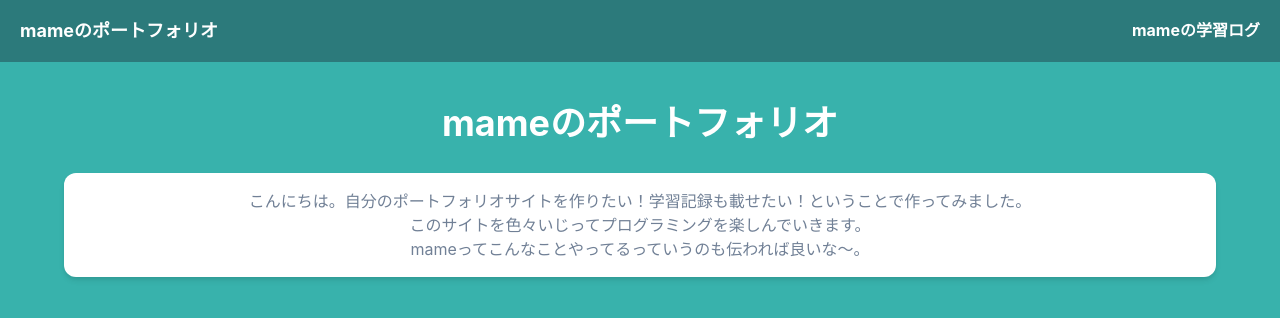
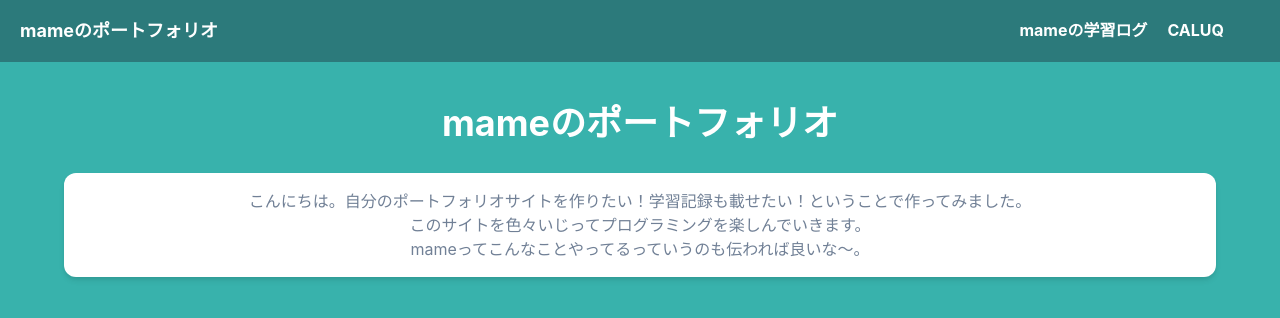
Before and after one commit to sh-go/portfolio, a React (Create React App) app: page / in a window 1280 px wide. Shown: the top 318 px of the page. Built offline with nearby package versions, Linux system fonts and the light colour scheme.

Commit message:
add CALUQ to header

```diff
--- a/src/components/CategoryList.tsx
+++ b/src/components/CategoryList.tsx
@@ -1,4 +1,4 @@
-import { Heading, Stack } from "@chakra-ui/react";
+import { Box, Heading, Stack } from "@chakra-ui/react";
 import { Link } from "react-router-dom";
 import { HoverLink } from "./HoverLink";
 
@@ -15,13 +15,19 @@ export const CategoryList = () => {
 		>
 			<Heading fontSize="xl">カテゴリー</Heading>
 			<HoverLink>
-				<Link to="/daily/category/study">学習内容</Link>
+				<Box fontWeight="semibold">
+					<Link to="/daily/category/study">学習内容</Link>
+				</Box>
 			</HoverLink>
 			<HoverLink>
-				<Link to="/daily/category/want">やりたいこと</Link>
+				<Box fontWeight="semibold">
+					<Link to="/daily/category/want">やりたいこと</Link>
+				</Box>
 			</HoverLink>
 			<HoverLink>
-				<Link to="/daily/category/link">参考になったリンク集</Link>
+				<Box fontWeight="semibold">
+					<Link to="/daily/category/link">参考になったリンク集</Link>
+				</Box>
 			</HoverLink>
 		</Stack>
 	);
--- a/src/components/DailyContent.tsx
+++ b/src/components/DailyContent.tsx
@@ -15,7 +15,7 @@ type Props = {
 };
 
 export const DailyContent: FC<Props> = (props) => {
-	const { id, date, study, want, evaluation } = props;
+	const { id, date, study, evaluation } = props;
 
 	return (
 		<>
--- a/src/pages/Header.tsx
+++ b/src/pages/Header.tsx
@@ -1,17 +1,34 @@
-import { Box, Heading, HStack, Spacer } from "@chakra-ui/react";
+import {
+	Box,
+	Heading,
+	HStack,
+	Spacer,
+	Link as ChakraLink,
+} from "@chakra-ui/react";
 import { Link } from "react-router-dom";
 
 export const Header = () => {
 	return (
 		<Box bg="teal.600">
-			<HStack p={5} mb={10}>
+			<HStack p={5} mb={10} mr={9}>
 				<Heading fontSize={{ base: "md", md: "lg" }}>
 					<Link to="/">mameのポートフォリオ</Link>
 				</Heading>
 				<Spacer />
-				<Heading fontSize={{ base: "sm", md: "md" }}>
-					<Link to="/daily">mameの学習ログ</Link>
-				</Heading>
+				<HStack gap={5}>
+					<Heading fontSize={{ base: "sm", md: "md" }}>
+						<Link to="/daily">mameの学習ログ</Link>
+					</Heading>
+					<Heading fontSize={{ base: "sm", md: "md" }}>
+						<ChakraLink
+							href="https://caluq.herokuapp.com/login"
+							isExternal
+							_hover={{}}
+						>
+							CALUQ
+						</ChakraLink>
+					</Heading>
+				</HStack>
 			</HStack>
 		</Box>
 	);
```
